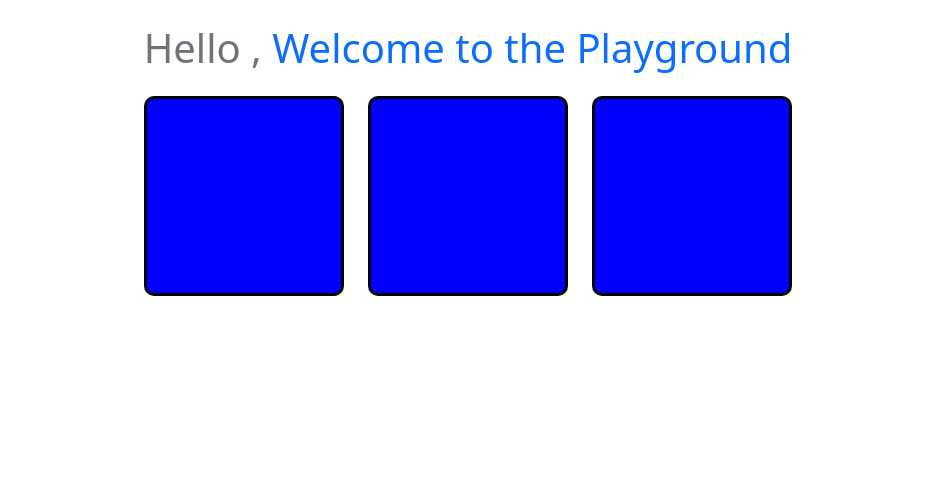
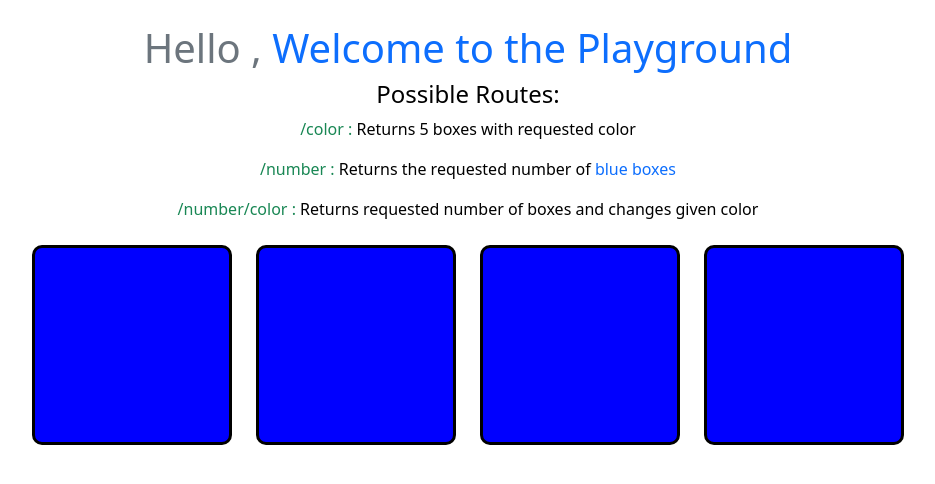
Before and after one commit to AndrewT-Tran/playground, a Flask app: page /play in a window 1280 px wide. Shown: the top 484 px of the page, without its empty margins (172-1107 px from the left). Run offline with Flask 3, Linux system fonts and the light colour scheme; parts of the project's set-up code (start-up, migrations or seed data) failed here and were passed over.

Commit message:
added instructions and reroutes

```diff
--- a/server.py
+++ b/server.py
@@ -1,18 +1,21 @@
-from flask import Flask, render_template, redirect
+from flask import Flask, render_template
 
 app = Flask(__name__)
 
 
-@app.route("/")
-def index():
-    return redirect("/play")
 
 
+
+@app.route("/")
 @app.route("/play")
 def play():
-    return render_template("index.html", num=3, color="blue")
+    return render_template("index.html", num=4, color="blue")
 
-
+@app.route("/<color>")
+def justcolor(color):
+    return render_template("index.html", num=5,color=color)
+#just for fun, should reroute to just change the color
+@app.route('<num>')
 @app.route("/play/<num>")
 def num_squares(num):
     return render_template("index.html", num=int(num), color="blue")
--- a/templates/index.html
+++ b/templates/index.html
@@ -19,11 +19,15 @@
 
 <body>
 
-    <div class="container-">
+    <div class="container-fluid">
 
         <div class="text-center text-black my-4">
             <h1><span class="text-secondary">Hello ,</span> <span class="text-primary">Welcome to the Playground</span>
             </h1>
+            <h4>Possible Routes:</h4>
+            <P><span class="text-success strong">/color : </span> Returns 5 boxes with requested color </P>
+            <P><span class="text-success strong">/number : </span> Returns the requested number of <span class="text-primary">blue boxes</span></P>
+            <p> <span class="text-success strong">/number/color : </span></span> Returns requested number of boxes and changes given color</p>
         </div>
 
 
```
